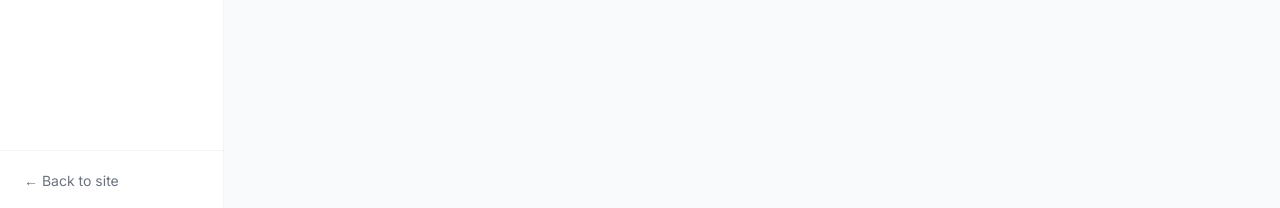
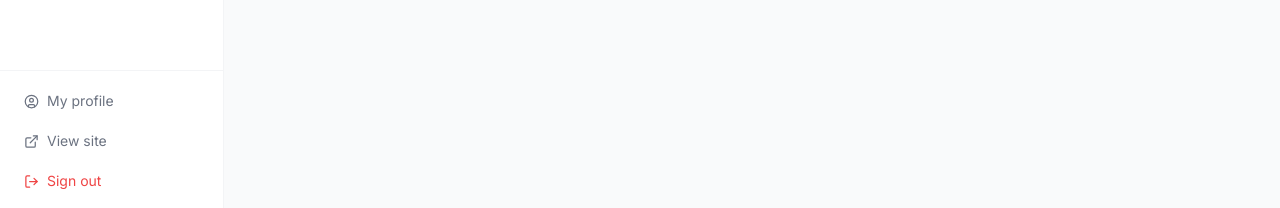
Before and after one commit to nuc-felamedia/nuc-platform, a Next.js app in the folder frontend/: page /admin in a window 1280 px wide. Shown: the part 589-797 px from the top of the page. Built offline with nearby package versions, Linux system fonts and the light colour scheme; no server answers.

Commit message:
fix: sign out button in navbar and admin sidebar

```diff
--- a/frontend/src/app/admin/page.tsx
+++ b/frontend/src/app/admin/page.tsx
@@ -1,8 +1,7 @@
 'use client'
-// src/app/admin/page.tsx
 import { useQuery } from '@tanstack/react-query'
 import Link from 'next/link'
-import { BarChart2, Users, BookOpen, Building2, FileText, Settings, Plus } from 'lucide-react'
+import { BarChart2, Users, BookOpen, Building2, FileText, Settings, Plus, LogOut, ExternalLink, UserCircle } from 'lucide-react'
 import { adminApi } from '@/lib/api'
 import { PageLoader, Card } from '@/components/ui'
 import { useAuthStore } from '@/lib/store'
@@ -11,14 +10,14 @@ import { useEffect } from 'react'
 import { cn } from '@/lib/utils'
 
 const NAV = [
-  { label: 'Dashboard', icon: BarChart2, href: '/admin' },
-  { label: 'Universities', icon: Building2, href: '/admin/universities' },
-  { label: 'Programs', icon: BookOpen, href: '/admin/programs' },
-  { label: 'Accreditation', icon: FileText, href: '/admin/accreditation' },
-  { label: 'Directorates', icon: Users, href: '/directorates' },
-  { label: 'Posts', icon: FileText, href: '/admin/posts' },
-  { label: 'Users', icon: Users, href: '/admin/users' },
-  { label: 'Settings', icon: Settings, href: '/admin/settings' },
+  { label: 'Dashboard',    icon: BarChart2,  href: '/admin' },
+  { label: 'Universities', icon: Building2,  href: '/admin/universities' },
+  { label: 'Programs',     icon: BookOpen,   href: '/admin/programs' },
+  { label: 'Accreditation',icon: FileText,   href: '/admin/accreditation' },
+  { label: 'Directorates', icon: Users,      href: '/directorates' },
+  { label: 'Posts',        icon: FileText,   href: '/admin/posts' },
+  { label: 'Users',        icon: Users,      href: '/admin/users' },
+  { label: 'Settings',     icon: Settings,   href: '/admin/settings' },
 ]
 
 export default function AdminDashboard() {
@@ -158,9 +157,18 @@ export default function AdminDashboard() {
 }
 
 function AdminLayout({ children }: { children: React.ReactNode }) {
+  const { user, logout } = useAuthStore()
+  const router = useRouter()
+
+  const handleLogout = () => {
+    logout()
+    router.push('/')
+  }
+
   return (
     <div className="min-h-screen bg-gray-50 flex">
       <aside className="w-56 bg-white border-r border-gray-100 hidden lg:flex flex-col">
+        {/* Logo */}
         <div className="p-5 border-b border-gray-100">
           <Link href="/" className="flex items-center gap-2">
             <div className="w-8 h-8 rounded-lg bg-brand-600 flex items-center justify-center">
@@ -169,6 +177,23 @@ function AdminLayout({ children }: { children: React.ReactNode }) {
             <span className="font-display font-bold text-gray-900 text-sm">NUC Admin</span>
           </Link>
         </div>
+
+        {/* User info */}
+        {user && (
+          <div className="px-4 py-3 border-b border-gray-100">
+            <div className="flex items-center gap-2.5">
+              <div className="w-8 h-8 rounded-full bg-brand-100 flex items-center justify-center text-brand-700 text-xs font-bold shrink-0">
+                {user.firstName?.[0]}{user.lastName?.[0]}
+              </div>
+              <div className="min-w-0">
+                <div className="text-xs font-semibold text-gray-800 truncate">{user.firstName} {user.lastName}</div>
+                <div className="text-xs text-gray-400 truncate">{user.role}</div>
+              </div>
+            </div>
+          </div>
+        )}
+
+        {/* Nav links */}
         <nav className="flex-1 p-3 space-y-1">
           {NAV.map(({ label, icon: Icon, href }) => (
             <Link key={href} href={href}
@@ -177,10 +202,23 @@ function AdminLayout({ children }: { children: React.ReactNode }) {
             </Link>
           ))}
         </nav>
-        <div className="p-3 border-t border-gray-100">
-          <Link href="/" className="flex items-center gap-2 px-3 py-2 text-sm text-gray-500 hover:text-gray-700">
-            ← Back to site
+
+        {/* Bottom actions */}
+        <div className="p-3 border-t border-gray-100 space-y-1">
+          <Link href="/profile/setup"
+            className="flex items-center gap-2 px-3 py-2 text-sm text-gray-500 hover:text-gray-700 hover:bg-gray-50 rounded-lg transition-colors">
+            <UserCircle size={15} /> My profile
           </Link>
+          <Link href="/"
+            className="flex items-center gap-2 px-3 py-2 text-sm text-gray-500 hover:text-gray-700 hover:bg-gray-50 rounded-lg transition-colors">
+            <ExternalLink size={15} /> View site
+          </Link>
+          <button
+            onClick={handleLogout}
+            className="w-full flex items-center gap-2 px-3 py-2 text-sm text-red-500 hover:text-red-700 hover:bg-red-50 rounded-lg transition-colors"
+          >
+            <LogOut size={15} /> Sign out
+          </button>
         </div>
       </aside>
       <main className="flex-1 min-w-0">{children}</main>
--- a/frontend/src/components/layout/Navbar.tsx
+++ b/frontend/src/components/layout/Navbar.tsx
@@ -2,7 +2,7 @@
 import Link from 'next/link'
 import { usePathname } from 'next/navigation'
 import { useState } from 'react'
-import { Menu, X, Search, ChevronDown, LogIn, LayoutDashboard, UserCircle } from 'lucide-react'
+import { Menu, X, Search, ChevronDown, LogIn, LayoutDashboard, UserCircle, LogOut } from 'lucide-react'
 import { cn } from '@/lib/utils'
 import { useAuthStore } from '@/lib/store'
 
@@ -96,7 +96,6 @@ export default function Navbar() {
 
             {user ? (
               <div className="hidden sm:flex items-center gap-2">
-                {/* Staff profile link */}
                 {isStaff && (
                   <Link
                     href="/profile/setup"
@@ -113,6 +112,13 @@ export default function Navbar() {
                   <LayoutDashboard size={15} />
                   Dashboard
                 </Link>
+                <button
+                  onClick={() => { logout(); window.location.href = '/' }}
+                  className="flex items-center gap-1.5 px-3 py-1.5 rounded-lg border border-gray-200 text-gray-600 text-sm font-medium hover:bg-red-50 hover:text-red-600 hover:border-red-200 transition-colors"
+                >
+                  <LogOut size={15} />
+                  Sign out
+                </button>
               </div>
             ) : (
               <Link
```
